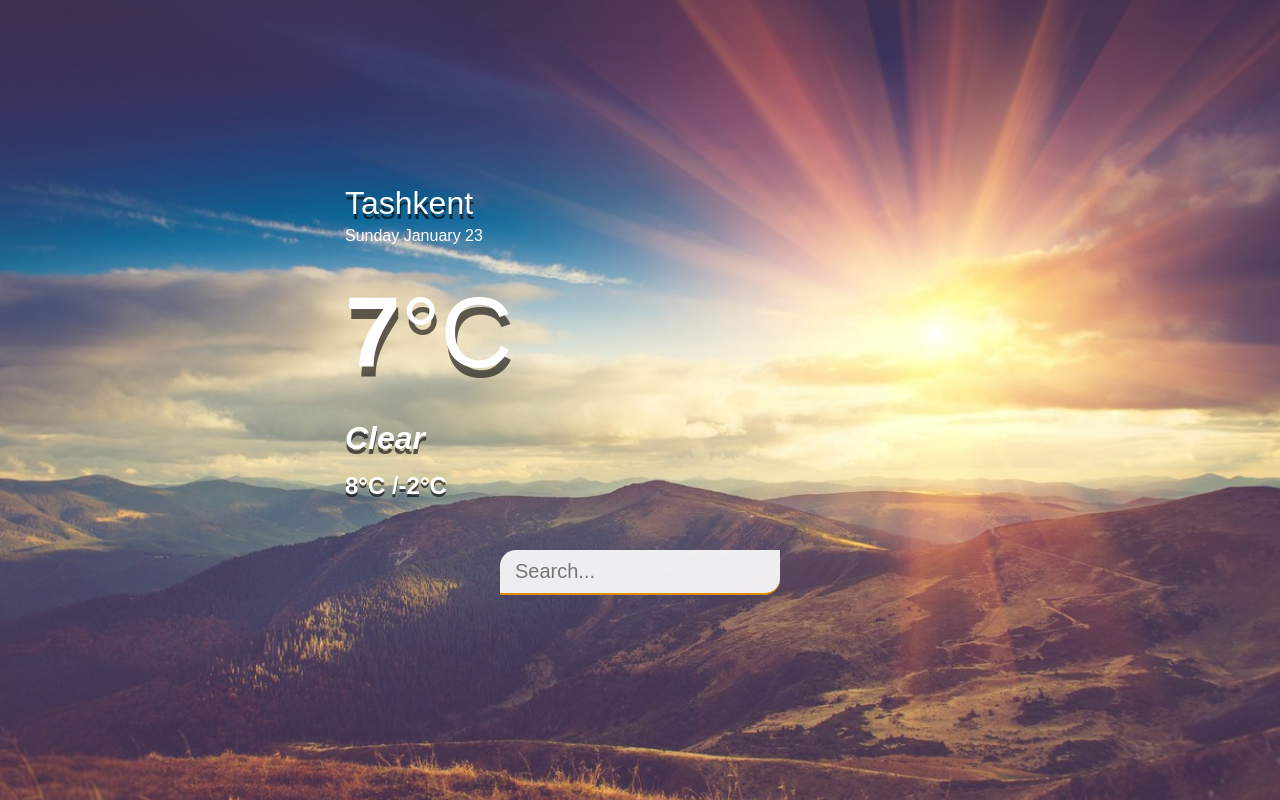
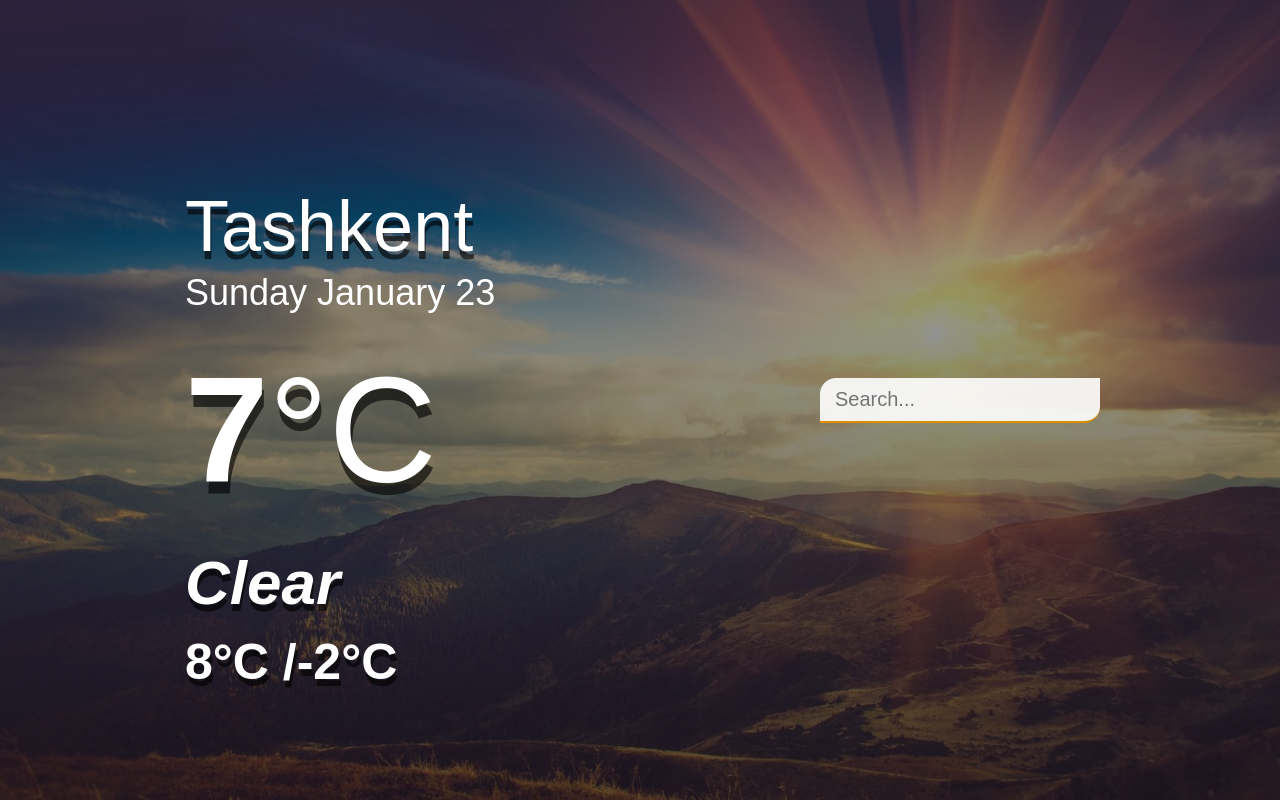
Before and after one commit to eugene0928/weather_js, a website: page front_end/index.html in a window 1280 px wide. Drawn offline with Linux system fonts and the light colour scheme.

Commit message:
style bugs are fixed

```diff
--- a/front_end/style.css
+++ b/front_end/style.css
@@ -11,7 +11,7 @@ body {
   background-position: top center;
 }
 
-app-wrap {
+.app-wrap {
   display: grid;
   grid-template-columns: 50% 50%;
   height: 100vh;
@@ -26,8 +26,6 @@ header {
   display: flex;
   justify-content: center;
   align-items: center;
-  /* padding: 50px 15px 15px;
-  margin: 1px 60px 90px 1000px; */
 }
 
 header input {
@@ -56,29 +54,29 @@ main {
   display: absolute;
   flex-direction: column;
   align-items: center;
-  /* text-align: center; */
+   /*text-align: center;*/
   margin-left: 25%;
 }
 
 .location .city {
   color: #fff;
-  font-size: 32px;
+  font-size: 72px;
   font-weight: 500;
   margin-bottom: 5px;
-  text-shadow: 1px 5px rgba(0, 0, 0, 0.6);
+  text-shadow: 1px 8px rgba(0, 0, 0, 0.6);
 }
 
 .location .date {
   color: #fff;
-  font-size: 16px;
+  font-size: 36px;
 }
 
 .main-temp .temp {
   color: #fff;
-  font-size: 100px;
+  font-size: 150px;
   font-weight: 900;
   margin: 30px 0;
-  text-shadow: 2px 10px rgba(0, 0, 0, 0.6);
+  text-shadow: 2px 12px rgba(0, 0, 0, 0.6);
 }
 
 .main-temp .span {
@@ -87,26 +85,22 @@ main {
 
 .main-temp .type-climate {
   color: #fff;
-  font-size: 32px;
+  font-size: 62px;
   font-weight: 800;
   font-style: italic;
   margin-bottom: 15px;
-  text-shadow: 0 5px rgba(0, 0, 0, 0.6);
+  text-shadow: 1px 7px rgba(0, 0, 0, 0.6);
 }
 
 .main-temp .high-low {
   color: #fff;
-  font-size: 24px;
+  font-size: 50px;
   font-weight: 900;
-  text-shadow: 0 3px rgba(0, 0, 0, 0.6);
+  text-shadow: 2px 7px rgba(0, 0, 0, 0.6);
 }
 
 @media (max-width: 900px) {
   .app-wrap {
     grid-template-columns: 100%;
   }
-
-  main {
-    margin-top: 50px;
-  }
 }
```
